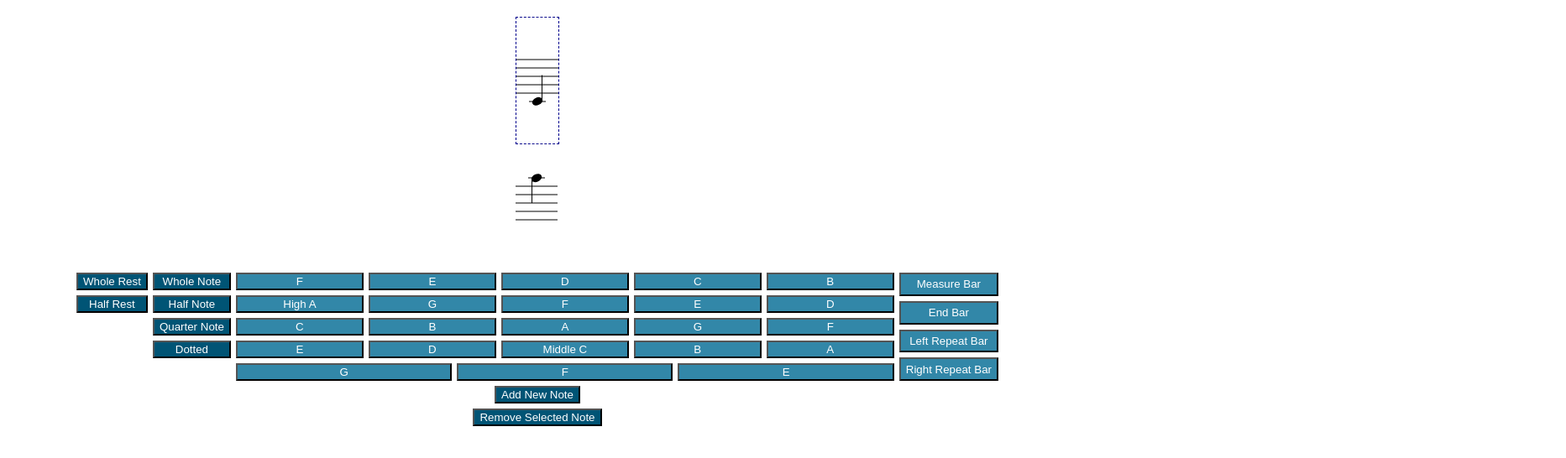
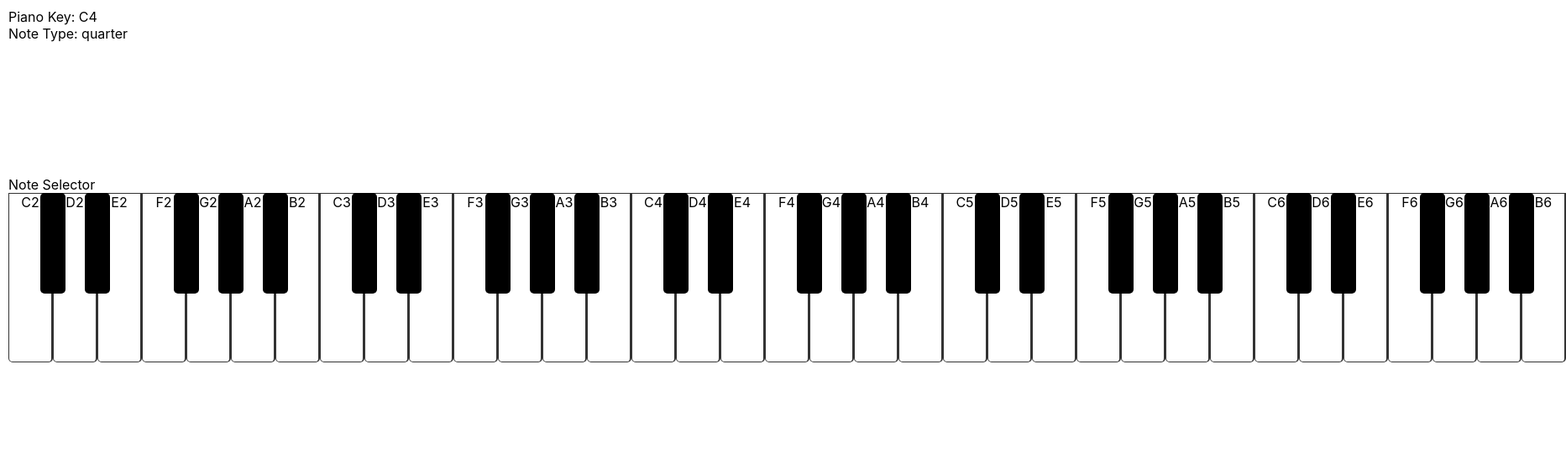
Before and after one commit to cjamiev/music-maker, a React (Create React App) app: page / in a window 1280 px wide. Shown: the top 546 px of the page at 84% size, 1865 px wide, since content can reach past the window. Built offline with nearby package versions, Linux system fonts and the light colour scheme.

Commit message:
Redesigning interface Added keyboard buttons for selecting notes

```diff
--- a/src/App.js
+++ b/src/App.js
@@ -1,11 +1,26 @@
+import React, { useState } from 'react';
+import SheetMusic from './components/SheetMusic';
+import NotationSelector from './components/NotationSelector';
+// import MusicSheetCreator from './MusicSheetCreator';
 import './App.css';
-import MusicSheetCreator from './MusicSheetCreator';
 
 const App = () => {
+  const [pianoKey, setPianoKey] = useState('C4');
+  const [noteType, setNoteType] = useState('quarter');
+
+  const selectPianoKey = (selected) => {
+    setPianoKey(selected);
+  };
+
+  const selectNoteType = (selected) => {
+    setNoteType(selected);
+  };
 
   return (
     <div className='main'>
-      <MusicSheetCreator />
+      <SheetMusic pianoKey={pianoKey} noteType={noteType} />
+      <NotationSelector selectPianoKey={selectPianoKey} selectNoteType={selectNoteType} />
+      {/* <MusicSheetCreator /> */}
     </div>
   );
 };
--- a/src/MusicSheetCreator.js
+++ b/src/MusicSheetCreator.js
@@ -63,9 +63,9 @@ const SymbolSelector = ({ selectKey, selectNoteType, selectDotted, selectStacatt
       <div className="column-selection">
         <button className="add-btn" onClick={() => { selectSymbol('wholerest'); }}>Whole Rest</button>
         <button className="add-btn" onClick={() => { selectSymbol('halfrest'); }}>Half Rest</button>
-        {/* <button className="add-btn" onClick={() => { selectSymbol('quarterrest'); }}>Quarter Rest</button>
+        <button className="add-btn" onClick={() => { selectSymbol('quarterrest'); }}>Quarter Rest</button>
         <button className="add-btn" onClick={() => { selectSymbol('8threst'); }}>8th Rest</button>
-        <button className="add-btn" onClick={() => { selectSymbol('16threst'); }}>16th Rest</button> */}
+        <button className="add-btn" onClick={() => { selectSymbol('16threst'); }}>16th Rest</button>
       </div>
       <div className="column-selection">
         <button className="add-btn" onClick={() => { selectNoteType('whole'); }}>Whole Note</button>
@@ -74,7 +74,7 @@ const SymbolSelector = ({ selectKey, selectNoteType, selectDotted, selectStacatt
         <button className="add-btn" onClick={() => { selectDotted(); }}>Dotted</button>
         {/* <button className="add-btn" onClick={() => { selectStacatto(); }}>Stacatto</button> */}
       </div>
-      <div class="note-selection">
+      <div className="note-selection">
         {renderNotes}
       </div>
       <div className="column-selection">
@@ -271,7 +271,7 @@ const MusicSheetCreator = () => {
           return item;
         }
       });
-      setTrebleStaff(updatedBassStaff);
+      setBassStaff(updatedBassStaff);
     }
   };
 
--- a/src/MusicSymbols/symbol.js
+++ b/src/MusicSymbols/symbol.js
@@ -31,6 +31,14 @@ const CreateOtherSymbol = (key) => {
       <Fragment>
         <rect x={STAFF_WIDTH / TWO - STAFF_LINE_DISTANCE / TWO} y={TOP_STAFF_LINE + 1.5 * STAFF_LINE_DISTANCE} width={STAFF_LINE_DISTANCE} height={STAFF_LINE_DISTANCE / TWO} className='single-bar-line' />
       </ Fragment >
+    );
+  }
+  else if (key === 'quarterrest') {
+    return (
+      <Fragment>
+        <path id="shape0" fill="#000000" fillRule="evenodd" transform="scale(0.1) translate(225, 550)"
+          d="M0 0L82.08 92.16C68.6013 112.301 40.3307 125.045 41.76 152.64L94.32 236.88C76.9654 230.78 65.1809 214.67 49.68 228.96C44.3255 238.959 40.6859 267.262 46.8 294.48L18.72 239.76C14.4851 228.48 17.2066 217.2 24.48 205.92C38.923 200.903 53.5179 195.545 60.48 207.36L0.72 123.12L21.6 89.28C33.3057 74.4 25.7337 59.52 20.88 44.64C12.72 27.84 5.76 12.96 0 0Z" />
+      </Fragment>
     );
   }
   else if (key === 'SymbolMeasureBar') {
--- /dev/null
+++ b/src/components/NotationSelector.js
@@ -0,0 +1,15 @@
+import React from 'react';
+import Keyboard from './Keyboard';
+import NoteTypeSelector from './NoteTypeSelector';
+import './note-type-selector.css';
+
+const NotationSelector = ({ selectPianoKey, selectNoteType }) => {
+  return (
+    <div className='input-grid'>
+      <NoteTypeSelector selectNoteType={selectNoteType} />
+      <Keyboard selectPianoKey={selectPianoKey} />
+    </div>
+  );
+};
+
+export default NotationSelector;
--- /dev/null
+++ b/src/components/NoteTypeSelector.js
@@ -0,0 +1,38 @@
+import React, { useState } from 'react';
+import './note-type-selector.css';
+
+const noteTypes = [
+  { key: 'whole-note', label: 'Whole Note' },
+  { key: 'half-note', label: 'Half Note' },
+  { key: 'quarter-note', label: 'Quarter Note' },
+  { key: 'eigth-note', label: '8th Note' },
+  { key: 'sixteenth-note', label: '16th Note' },
+  { key: 'dotted-whole-note', label: 'Dotted Whole Note' },
+  { key: 'dotted-half-note', label: 'Dotted Half Note' },
+  { key: 'dotted-quarter-note', label: 'Dotted Quarter Note' },
+  { key: 'dotted-eigth-note', label: 'Dotted 8th Note' },
+  { key: 'dotted-sixteenth-note', label: 'Dotted 16th Note' }
+];
+
+const NoteTYpeSelector = ({ selectNoteType }) => {
+  const [toggle, setToggle] = useState(false);
+  const renderNoteTypeButtons = noteTypes.map(item => {
+    return (<button key={item.key} onClick={() => { selectNoteType(item.key); }}>{item.label}</button>);
+  });
+
+  const toggleDropdownSelection = () => {
+    setToggle(!toggle);
+  };
+  const className = toggle ? 'note-type-dropdown note-type-dropdown-active' : 'note-type-dropdown';
+
+  return (
+    <div className={className} onClick={toggleDropdownSelection}>
+      Note Selector
+      <div className="dropdown-content">
+        {renderNoteTypeButtons}
+      </div>
+    </div>
+  );
+};
+
+export default NoteTYpeSelector;
--- /dev/null
+++ b/src/components/SheetMusic.js
@@ -0,0 +1,14 @@
+import React from 'react';
+import './sheet-music.css';
+
+const SheetMusic = ({ pianoKey, noteType }) => {
+
+  return (
+    <div class="staff-container">
+      {'Piano Key: ' + pianoKey}<br />
+      {'Note Type: ' + noteType}
+    </div>
+  );
+};
+
+export default SheetMusic;
--- /dev/null
+++ b/src/components/notation-selector.css
@@ -0,0 +1,5 @@
+.input-grid {
+  display: grid;
+  grid-template-columns: 1fr;
+  grid-template-rows: 1fr;
+}
--- /dev/null
+++ b/src/components/note-type-selector.css
@@ -0,0 +1,26 @@
+.note-type-dropdown {
+  position: relative;
+  display: inline-block;
+}
+
+.note-type-dropdown .dropdown-content {
+  visibility: hidden;
+  position: absolute;
+
+  border: 1px solid black;
+  padding: 5px 5px;
+  margin: 0 0 5px 5px;
+  z-index: 1;
+  bottom: 100%;
+  left: 50%;
+}
+
+.dropdown-content {
+  display: grid;
+  grid-template-columns: 1fr 1fr 1fr 1fr 1fr;
+  grid-template-rows: 1fr 1fr;
+}
+
+.note-type-dropdown-active .dropdown-content {
+  visibility: visible;
+}
--- /dev/null
+++ b/src/components/sheet-music.css
@@ -0,0 +1,4 @@
+.staff-container {
+  width: 100%;
+  height: 200px;
+};
```
